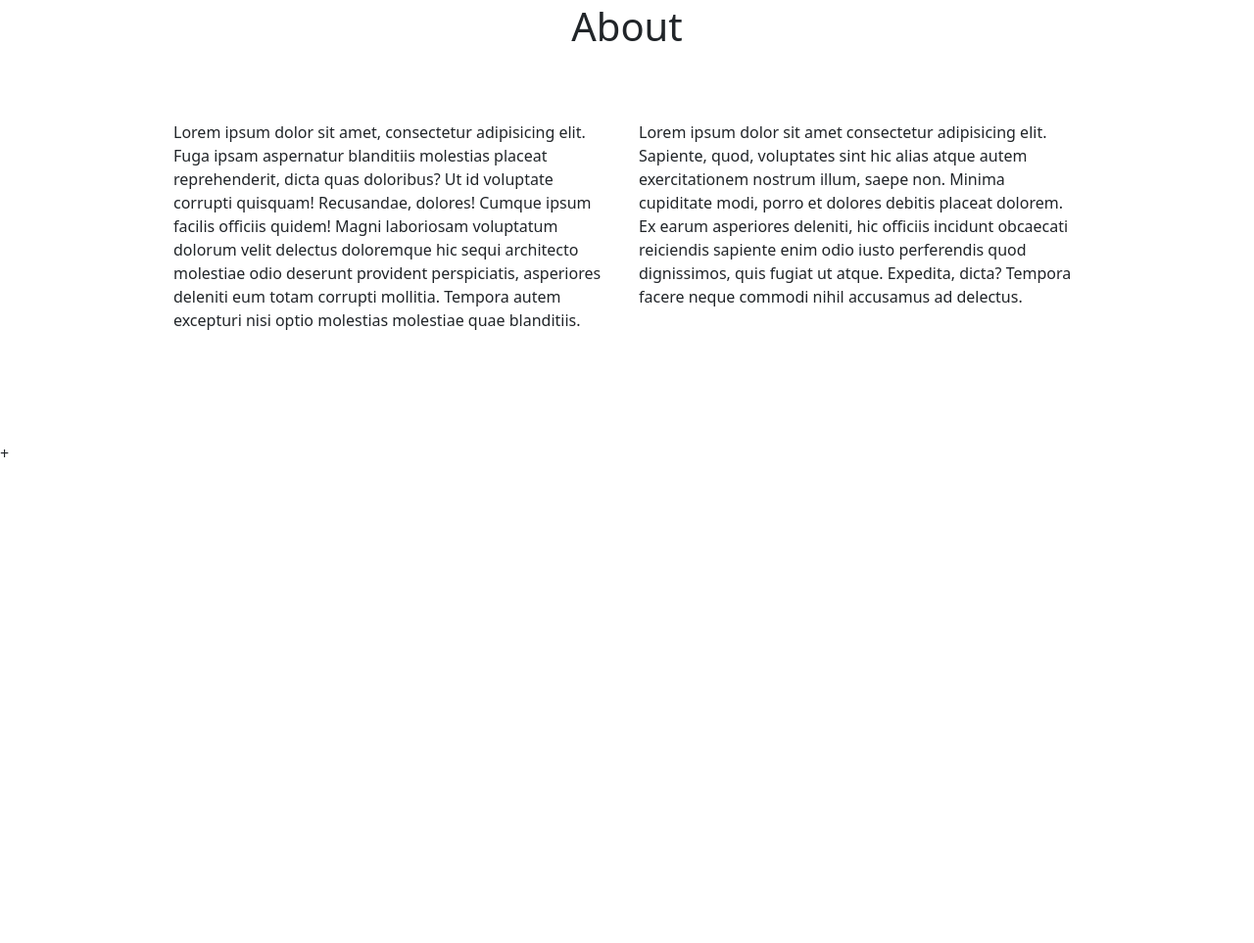
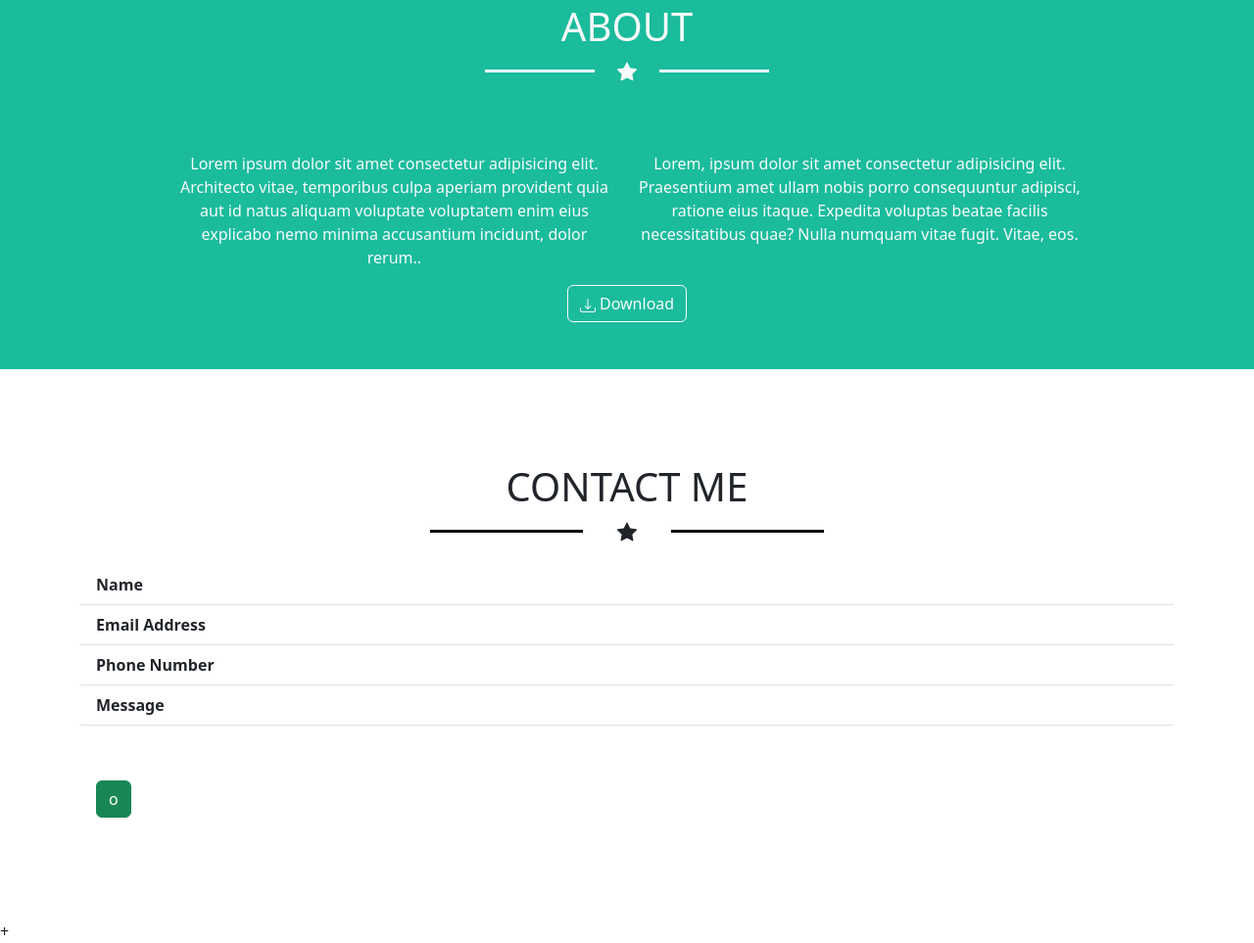
Before and after one commit to LambertoNeri/html-css-bootstrap-freelancer, a plain HTML site: page index.html in a window 1280 px wide. Shown: the part 1202-2165 px from the top of the page at 98% size. Before the commit the page ends 1677 px from the top, so only its background shows below. Drawn offline with nearby package versions, Linux system fonts and the light colour scheme.

Commit message:
add contact me

```diff
--- a/assets/style.css
+++ b/assets/style.css
@@ -1,6 +1,10 @@
 a{                         /*general*/
     text-decoration: none;
 
+}
+
+ul{
+    list-style: none;
 }
 
 header nav{                 /* NAV */
@@ -84,5 +88,55 @@ header nav{                 /* NAV */
         width: 100%;
         display: inline-block;
     }
+}
 
+.about{                                /*ABOUT*/
+    background-color: #1ABC9C;
 }
+
+.about .after{                        /* ABOUT STELLINA */
+    position: relative;
+}
+.about .after::after{
+    content: "";
+    height: 3px;
+    background-color: white;
+    width: 10%;
+    position: absolute;
+    left: 37%;
+    top: 50%;
+}
+
+.about .after::before{
+    content: "";
+    height: 3px;
+    background-color: white;
+    width: 10%;
+    position: absolute;
+    left: 53%;
+    top: 50%;
+}                                     /*FINE ABOUT STELLINA*/
+
+
+.contact .after{                        /* CONTACT STELLINA */
+    position: relative;
+}
+.contact .after::after{
+    content: "";
+    height: 3px;
+    background-color: black;
+    width: 14%;
+    position: absolute;
+    left: 32%;
+    top: 50%;
+}
+
+.contact .after::before{
+    content: "";
+    height: 3px;
+    background-color: black;
+    width: 14%;
+    position: absolute;
+    left: 54%;
+    top: 50%;
+}                                     /*FINE CONTACT STELLINA*/
--- a/index.html
+++ b/index.html
@@ -98,25 +98,46 @@
         </div>
     </sesction>
 
-    <section class="about">
+    <section class="about text-light text-center">
         <div class="container my-5 py-5">
-            <h1 class="text-center">About</h1>
+            <h1 class="text-center">ABOUT</h1>
+            <div class="after mb-4">
+                <svg xmlns="http://www.w3.org/2000/svg" width="20" height="20" fill="currentColor" class="bi bi-star-fill" viewBox="0 0 16 16">
+                <path d="M3.612 15.443c-.386.198-.824-.149-.746-.592l.83-4.73L.173 6.765c-.329-.314-.158-.888.283-.95l4.898-.696L7.538.792c.197-.39.73-.39.927 0l2.184 4.327 4.898.696c.441.062.612.636.282.95l-3.522 3.356.83 4.73c.078.443-.36.79-.746.592L8 13.187l-4.389 2.256z"/></svg>
+            </div>
             <div class="row g-4 mt-5">
                 <div class="col-10 col-md-5 offset-1">
-                    <p>Lorem ipsum dolor sit amet, consectetur adipisicing elit. Fuga ipsam aspernatur blanditiis molestias placeat reprehenderit, dicta quas doloribus? Ut id voluptate corrupti quisquam! Recusandae, dolores! Cumque ipsum facilis officiis quidem!
-                    Magni laboriosam voluptatum dolorum velit delectus doloremque hic sequi architecto molestiae odio deserunt provident perspiciatis, asperiores deleniti eum totam corrupti mollitia. Tempora autem excepturi nisi optio molestias molestiae quae blanditiis.</p>
+                    <p>Lorem ipsum dolor sit amet consectetur adipisicing elit. Architecto vitae, temporibus culpa aperiam provident quia aut id natus aliquam voluptate voluptatem enim eius explicabo nemo minima accusantium incidunt, dolor rerum..</p>
                 </div>
                 <div class="col-10 col-md-5 offset-1 offset-md-0">
-                    <p>Lorem ipsum dolor sit amet consectetur adipisicing elit. Sapiente, quod, voluptates sint hic alias atque autem exercitationem nostrum illum, saepe non. Minima cupiditate modi, porro et dolores debitis placeat dolorem.
-                    Ex earum asperiores deleniti, hic officiis incidunt obcaecati reiciendis sapiente enim odio iusto perferendis quod dignissimos, quis fugiat ut atque. Expedita, dicta? Tempora facere neque commodi nihil accusamus ad delectus.</p>
+                    <p>Lorem, ipsum dolor sit amet consectetur adipisicing elit. Praesentium amet ullam nobis porro consequuntur adipisci, ratione eius itaque. Expedita voluptas beatae facilis necessitatibus quae? Nulla numquam vitae fugit. Vitae, eos.</p>
                 </div>
             </div>
-                       <!--inserire bottone fuori dalla row-->
+
+            <button type="button" class="btn btn-outline-light"><svg xmlns="http://www.w3.org/2000/svg" width="16" height="16" fill="currentColor" class="bi bi-download" viewBox="0 0 16 16">
+                <path d="M.5 9.9a.5.5 0 0 1 .5.5v2.5a1 1 0 0 0 1 1h12a1 1 0 0 0 1-1v-2.5a.5.5 0 0 1 1 0v2.5a2 2 0 0 1-2 2H2a2 2 0 0 1-2-2v-2.5a.5.5 0 0 1 .5-.5z"/>
+                <path d="M7.646 11.854a.5.5 0 0 0 .708 0l3-3a.5.5 0 0 0-.708-.708L8.5 10.293V1.5a.5.5 0 0 0-1 0v8.793L5.354 8.146a.5.5 0 1 0-.708.708l3 3z"/>
+              </svg> Download</button>
         </div>
+    </section>
 
-        <footer>
-            <!--partire 12/12 e alla fine 4/12-->
-        </footer>
+    <section class="contact text-center">
+        <div class="container my-5 py-5">
+            <h1>CONTACT ME</h1>
+            <div class="after mb-4">
+                <svg xmlns="http://www.w3.org/2000/svg" width="20" height="20" fill="currentColor" class="bi bi-star-fill" viewBox="0 0 16 16">
+                <path d="M3.612 15.443c-.386.198-.824-.149-.746-.592l.83-4.73L.173 6.765c-.329-.314-.158-.888.283-.95l4.898-.696L7.538.792c.197-.39.73-.39.927 0l2.184 4.327 4.898.696c.441.062.612.636.282.95l-3.522 3.356.83 4.73c.078.443-.36.79-.746.592L8 13.187l-4.389 2.256z"/></svg>
+            </div>
+
+            <ul class="list-group list-group-flush text-start fw-semibold">
+                <li class="list-group-item">Name</li>
+                <li class="list-group-item">Email Address</li>
+                <li class="list-group-item">Phone Number</li>
+                <li class="list-group-item">Message</li>
+                <li class="list-group-item mt-5"><button type="button" class="btn btn-success">o</button>
+                </li>
+            </ul>
+        </div>
     </section>
 
 
@@ -127,6 +148,17 @@
 
 
 
+
+    <footer>
+        <!--partire 12/12 e alla fine 4/12-->
+    </footer>
+
+
+
+
+
+
+
     <script src="https://cdn.jsdelivr.net/npm/bootstrap@5.3.0-alpha2/dist/js/bootstrap.bundle.min.js" integrity="sha384-qKXV1j0HvMUeCBQ+QVp7JcfGl760yU08IQ+GpUo5hlbpg51QRiuqHAJz8+BrxE/N" crossorigin="anonymous"></script>
 </body>
 </html>+
```
